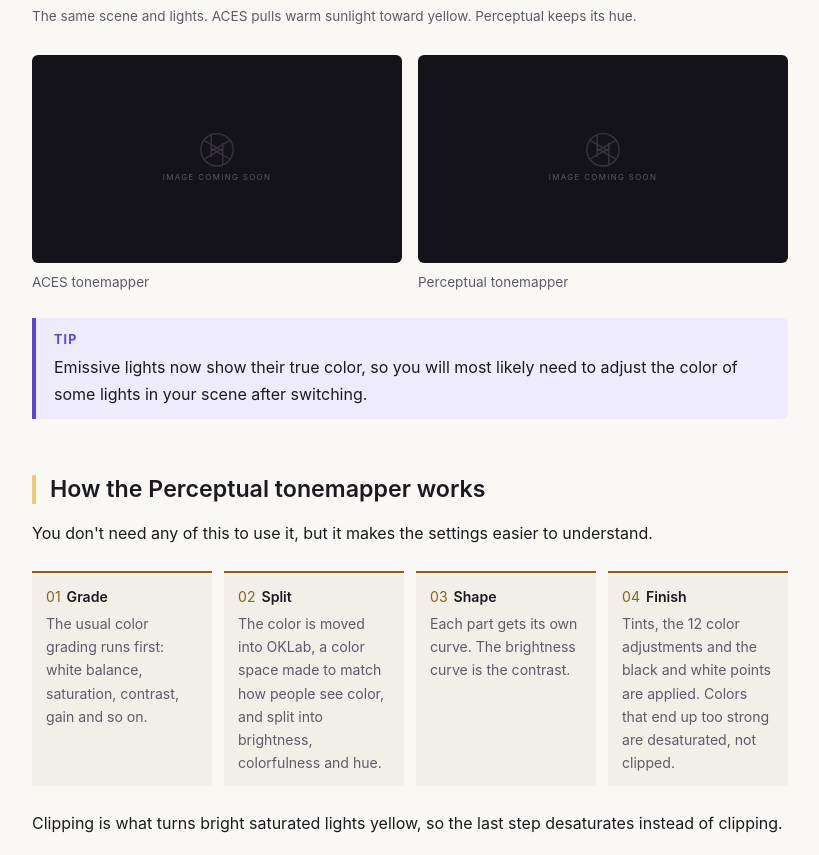
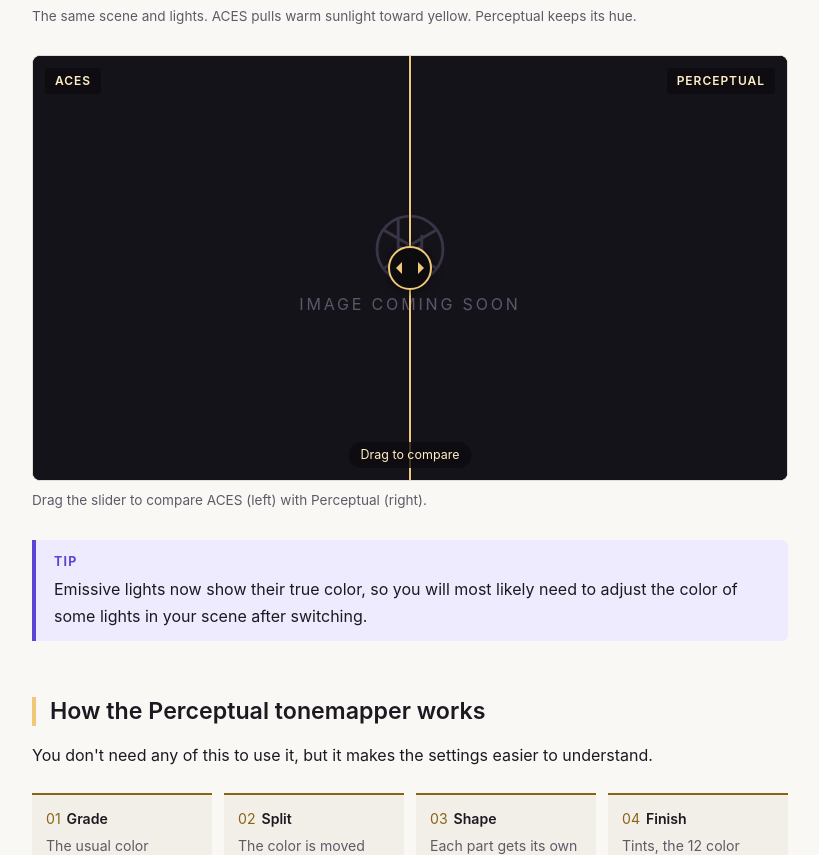
Before and after one commit to riipitud/HLSLens_plugin-docs, a plain HTML site: page docs/tonemapper.html in a window 1280 px wide. Shown: the part 1964-2819 px from the top of the page, without its empty margins (378-1197 px from the left). Drawn offline with Linux system fonts and the light colour scheme.

Commit message:
Add files via upload

```diff
--- /dev/null
+++ b/docs/compare.js
@@ -0,0 +1,86 @@
+/* HLSLens image comparison slider.
+   Usage: <figure class="compare"><img data-label="Off" ...><img data-label="On" ...><figcaption>...</figcaption></figure>
+   Without JavaScript the two images are simply shown side by side. */
+(function () {
+  function init(fig) {
+    var imgs = fig.querySelectorAll(':scope > img');
+    if (imgs.length !== 2) return;
+    var a = imgs[0], b = imgs[1];
+
+    var stage = document.createElement('div');
+    stage.className = 'compare-stage';
+    fig.insertBefore(stage, imgs[0]);
+    stage.appendChild(a);
+    stage.appendChild(b);
+    b.classList.add('compare-top');
+
+    function tag(img, cls) {
+      var t = document.createElement('span');
+      t.className = 'compare-label ' + cls;
+      t.textContent = img.dataset.label || (cls === 'l' ? 'Before' : 'After');
+      t.setAttribute('aria-hidden', 'true');
+      stage.appendChild(t);
+    }
+    tag(a, 'l');
+    tag(b, 'r');
+
+    var handle = document.createElement('div');
+    handle.className = 'compare-handle';
+    handle.setAttribute('aria-hidden', 'true');
+    handle.innerHTML = '<span class="compare-grip"></span>';
+    stage.appendChild(handle);
+
+    var hint = document.createElement('span');
+    hint.className = 'compare-hint';
+    hint.textContent = 'Drag to compare';
+    hint.setAttribute('aria-hidden', 'true');
+    stage.appendChild(hint);
+
+    /* Keyboard and screen reader control */
+    var range = document.createElement('input');
+    range.type = 'range';
+    range.min = 0; range.max = 100; range.step = 1; range.value = 50;
+    range.className = 'compare-range';
+    range.setAttribute('aria-label', 'Comparison slider: ' + (a.dataset.label || 'before') + ' on the left, ' + (b.dataset.label || 'after') + ' on the right');
+    stage.appendChild(range);
+
+    function set(p) {
+      p = Math.max(0, Math.min(100, p));
+      fig.style.setProperty('--pos', p + '%');
+      range.value = Math.round(p);
+      range.setAttribute('aria-valuetext', Math.round(p) + '% ' + (a.dataset.label || 'before') + ' visible');
+    }
+    function fromEvent(e) {
+      var r = stage.getBoundingClientRect();
+      set(((e.clientX - r.left) / r.width) * 100);
+    }
+    function used() { fig.classList.add('is-used'); }
+
+    var dragging = false;
+    stage.addEventListener('pointerdown', function (e) {
+      if (e.pointerType === 'mouse' && e.button !== 0) return;
+      dragging = true;
+      stage.setPointerCapture(e.pointerId);
+      fig.classList.add('is-dragging');
+      used();
+      fromEvent(e);
+    });
+    stage.addEventListener('pointermove', function (e) { if (dragging) fromEvent(e); });
+    function end() { dragging = false; fig.classList.remove('is-dragging'); }
+    stage.addEventListener('pointerup', end);
+    stage.addEventListener('pointercancel', end);
+    stage.addEventListener('lostpointercapture', end);
+
+    range.addEventListener('input', function () { used(); set(+range.value); });
+    stage.addEventListener('dblclick', function () { set(50); });
+
+    set(50);
+    fig.classList.add('is-ready');
+  }
+
+  function run() {
+    document.querySelectorAll('figure.compare').forEach(init);
+  }
+  if (document.readyState === 'loading') document.addEventListener('DOMContentLoaded', run);
+  else run();
+})();
--- a/docs/style.css
+++ b/docs/style.css
@@ -420,6 +420,142 @@ figcaption {
 }
 .grid figure { margin: 0; }
 
+/* ---------- Before / after comparison slider ---------- */
+/* Opt-in: <figure class="compare"> with two <img data-label="...">; see compare.js */
+
+.compare { --pos: 50%; }
+.compare:not(.is-ready) {
+  display: grid;
+  grid-template-columns: repeat(2, minmax(0, 1fr));
+  gap: 16px;
+}
+.compare:not(.is-ready) figcaption { grid-column: 1 / -1; margin-top: 0; }
+
+.compare-stage {
+  position: relative;
+  overflow: hidden;
+  border-radius: 8px;
+  border: 1px solid var(--rule);
+  background: var(--ink);
+  cursor: ew-resize;
+  user-select: none;
+  -webkit-user-select: none;
+  touch-action: pan-y;           /* vertical scroll still works on phones */
+  -webkit-tap-highlight-color: transparent;
+}
+.compare-stage img {
+  display: block;
+  width: 100%;
+  border-radius: 0;
+  pointer-events: none;
+  -webkit-user-drag: none;
+}
+.compare-stage .compare-top {
+  position: absolute;
+  inset: 0;
+  height: 100%;
+  object-fit: cover;
+  clip-path: inset(0 0 0 var(--pos));
+}
+
+.compare-label {
+  position: absolute;
+  top: 12px;
+  padding: 3px 10px;
+  border-radius: 4px;
+  background: rgba(12, 11, 14, 0.78);
+  color: var(--cream);
+  font-size: 0.75rem;
+  font-weight: 600;
+  letter-spacing: 0.08em;
+  text-transform: uppercase;
+  pointer-events: none;
+  transition: opacity 0.15s;
+}
+.compare-label.l { left: 12px; }
+.compare-label.r { right: 12px; }
+/* hide a label once the divider reaches it */
+.compare[style*="--pos: 0%"] .compare-label.l,
+.compare[style*="--pos: 1%"] .compare-label.l,
+.compare[style*="--pos: 2%"] .compare-label.l { opacity: 0; }
+
+.compare-handle {
+  position: absolute;
+  top: 0;
+  bottom: 0;
+  left: var(--pos);
+  width: 2px;
+  margin-left: -1px;
+  background: var(--gold);
+  box-shadow: 0 0 0 1px rgba(12, 11, 14, 0.35);
+  pointer-events: none;
+}
+.compare-grip {
+  position: absolute;
+  top: 50%;
+  left: 50%;
+  width: 44px;                    /* comfortable touch target */
+  height: 44px;
+  margin: -22px 0 0 -22px;
+  border: 2px solid var(--gold);
+  border-radius: 50%;
+  background: var(--ink);
+  box-shadow: 0 2px 10px rgba(0, 0, 0, 0.5);
+  transition: transform 0.12s;
+}
+.compare-grip::before,
+.compare-grip::after {
+  content: "";
+  position: absolute;
+  top: 50%;
+  width: 0;
+  height: 0;
+  margin-top: -6px;
+  border: 6px solid transparent;
+}
+.compare-grip::before { left: 6px; border-right-color: var(--gold); border-left-width: 0; }
+.compare-grip::after { right: 6px; border-left-color: var(--gold); border-right-width: 0; }
+.compare.is-dragging .compare-grip { transform: scale(1.12); }
+
+.compare-hint {
+  position: absolute;
+  left: 50%;
+  bottom: 12px;
+  transform: translateX(-50%);
+  padding: 3px 12px;
+  border-radius: 999px;
+  background: rgba(12, 11, 14, 0.78);
+  color: var(--cream);
+  font-size: 0.78rem;
+  white-space: nowrap;
+  pointer-events: none;
+  transition: opacity 0.3s;
+}
+.compare.is-used .compare-hint { opacity: 0; }
+
+/* the hidden range input provides keyboard + screen reader control */
+.compare-range {
+  position: absolute;
+  inset: 0;
+  width: 100%;
+  height: 100%;
+  margin: 0;
+  opacity: 0;
+  pointer-events: none;
+}
+.compare-range:focus-visible ~ .compare-handle .compare-grip,
+.compare-stage:has(.compare-range:focus-visible) .compare-grip {
+  outline: 3px solid var(--link);
+  outline-offset: 3px;
+}
+
+@media (max-width: 860px) {
+  .compare:not(.is-ready) { grid-template-columns: 1fr; }
+  .compare-label { top: 8px; font-size: 0.68rem; padding: 2px 8px; }
+  .compare-label.l { left: 8px; }
+  .compare-label.r { right: 8px; }
+}
+
 /* ---------- Bloom pipeline ---------- */
 
 .steps {
--- a/docs/tonemapper.html
+++ b/docs/tonemapper.html
@@ -123,18 +123,12 @@
   <img src="assets/images/tonemapper-aces-vs-perceptual.webp" alt="The same room with the ACES and the Perceptual tonemapper. ACES pulls warm sunlight toward yellow, Perceptual keeps its hue.">
   <figcaption>The same scene and lights. ACES pulls warm sunlight toward yellow. Perceptual keeps its hue.</figcaption>
 </figure>
-<div class="grid">
-<figure>
-  <!-- Replace with: assets/images/tonemapper/aces-2.png -->
-  <img src="assets/placeholder.svg" alt="ACES tonemapper">
-  <figcaption>ACES tonemapper</figcaption>
+<figure class="compare">
+  <!-- Replace both with your own screenshots (same size and camera) -->
+  <img data-label="ACES" src="assets/placeholder.svg" alt="The scene with the ACES tonemapper">
+  <img data-label="Perceptual" src="assets/placeholder.svg" alt="The same scene with the Perceptual tonemapper">
+  <figcaption>Drag the slider to compare ACES (left) with Perceptual (right).</figcaption>
 </figure>
-<figure>
-  <!-- Replace with: assets/images/tonemapper/perceptual-2.png -->
-  <img src="assets/placeholder.svg" alt="Perceptual tonemapper">
-  <figcaption>Perceptual tonemapper</figcaption>
-</figure>
-</div>
 <aside class="callout tip">
 <p class="callout-title">Tip</p>
 <p>Emissive lights now show their true color, so you will most likely need to adjust the color of some lights in your scene after switching.</p>
@@ -517,5 +511,6 @@ Tints, the 12 color adjustments and the black and white points are applied. Colo
       </nav>
     </main>
   </div>
+<script src="compare.js" defer></script>
 </body>
 </html>
```
